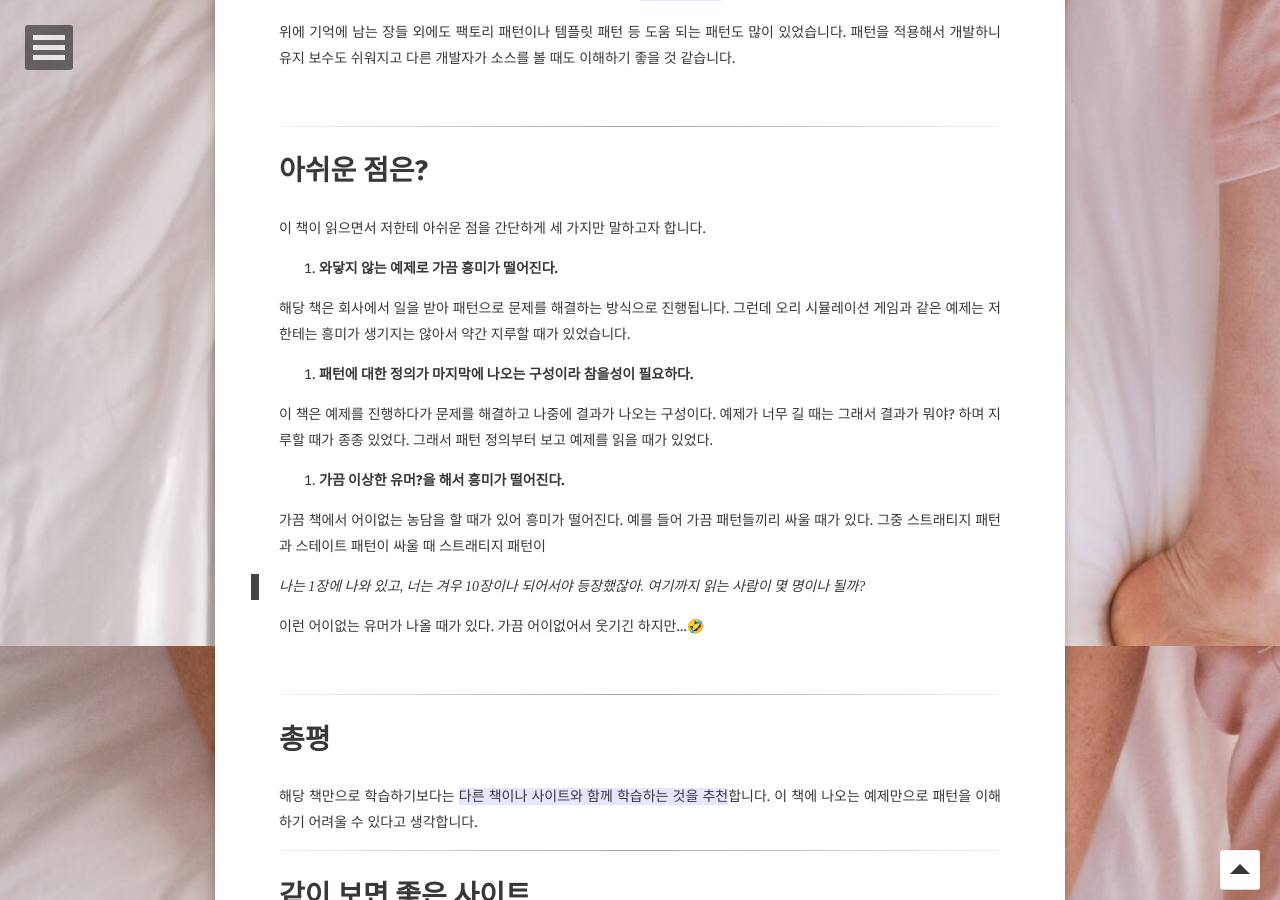
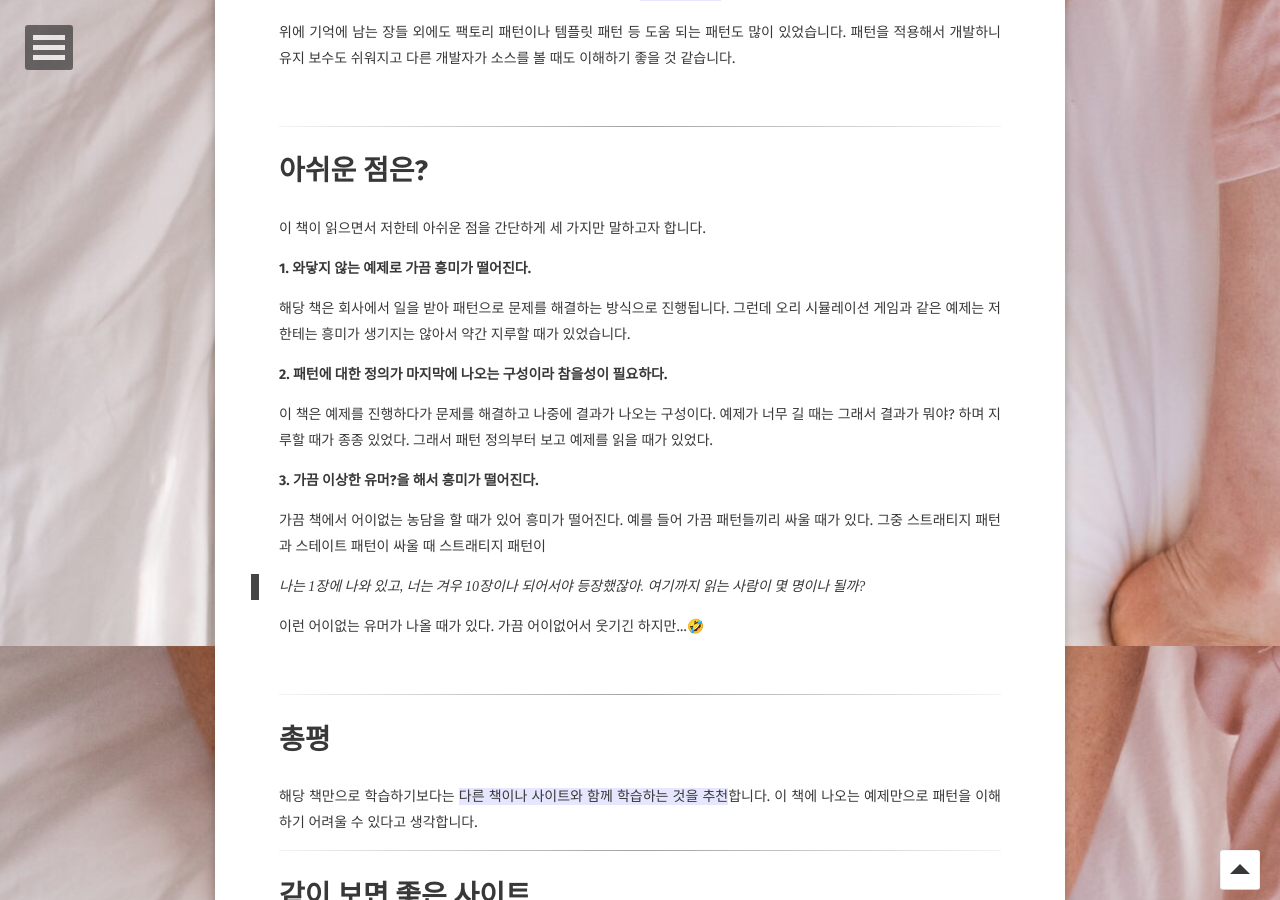
Before and after one commit to JUNGEEYOU/JUNGEEYOU.github.io, a Jekyll site: the page built from _posts/2020-04-12-pattern-review.md, in a window 1280 px wide and 900 px high, scrolled down 2054 px. Built offline with Jekyll 4.4.1, drawn with Linux system fonts in a browser that asks for light colours; some web fonts are replaced; comment, search, counter and statistics services are not loaded.

Commit message:
디자인패턴 리뷰

```diff
--- a/_posts/2020-04-12-pattern-review.md
+++ b/_posts/2020-04-12-pattern-review.md
@@ -73,15 +73,15 @@ Head First design patterns 책은  이름에서 알 수 있듯이 디자인 패
 
  이 책이 읽으면서  저한테 아쉬운 점을 간단하게 세 가지만 말하고자 합니다.
 
-1. **와닿지 않는 예제로 가끔 흥미가 떨어진다.**
+**1. 와닿지 않는 예제로 가끔 흥미가 떨어진다.**
 
  해당 책은 회사에서 일을 받아 패턴으로 문제를 해결하는 방식으로 진행됩니다.  그런데 오리 시뮬레이션 게임과 같은 예제는 저한테는 흥미가 생기지는 않아서 약간 지루할 때가 있었습니다.
 
-2. **패턴에 대한 정의가 마지막에 나오는 구성이라 참을성이 필요하다.**
+**2. 패턴에 대한 정의가 마지막에 나오는 구성이라 참을성이 필요하다.**
 
 이 책은 예제를 진행하다가 문제를 해결하고 나중에 결과가 나오는 구성이다.  예제가 너무 길 때는 그래서 결과가 뭐야? 하며 지루할 때가 종종 있었다.  그래서 패턴 정의부터 보고 예제를 읽을 때가 있었다.
 
-3. **가끔 이상한 유머?을 해서 흥미가 떨어진다.**
+**3. 가끔 이상한 유머?을 해서 흥미가 떨어진다.**
 
  가끔 책에서 어이없는 농담을 할 때가 있어 흥미가 떨어진다. 예를 들어 가끔 패턴들끼리 싸울 때가 있다. 그중  스트래티지 패턴과 스테이트 패턴이 싸울 때 스트래티지 패턴이
 
```
